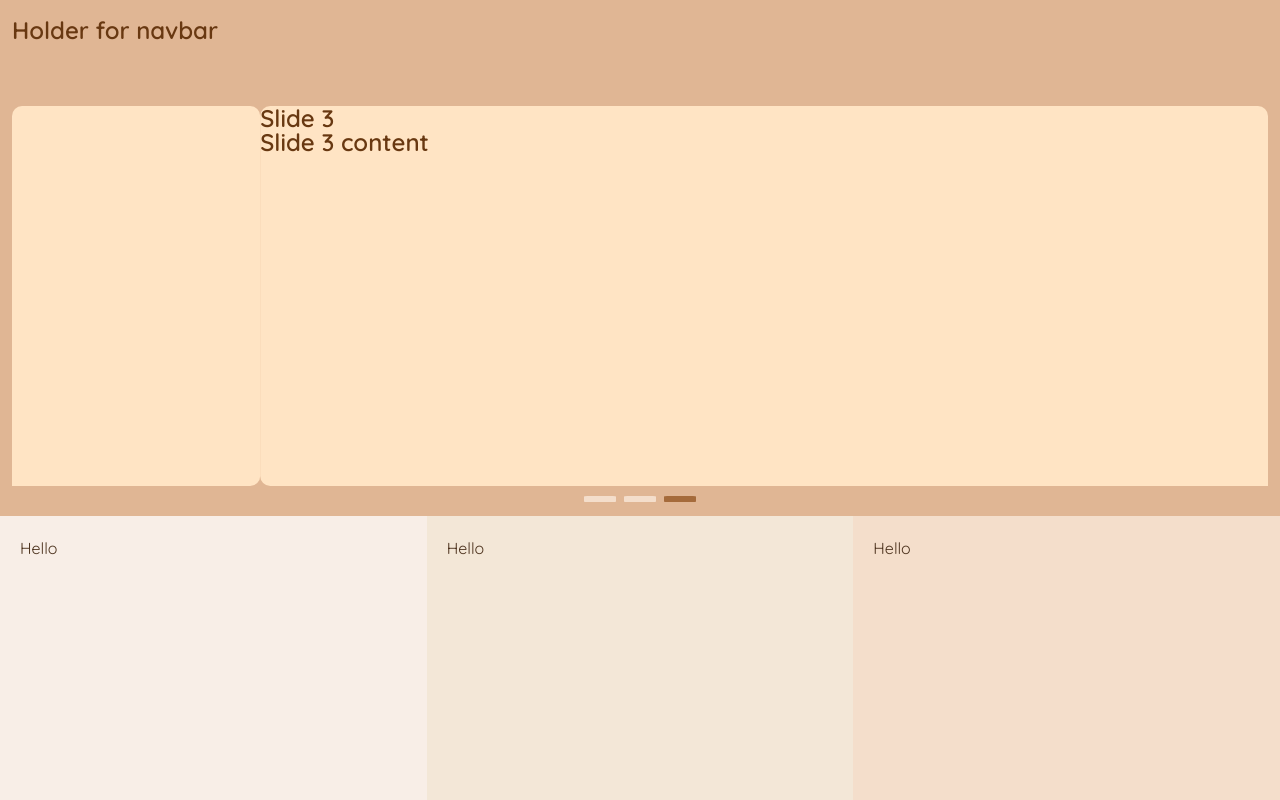
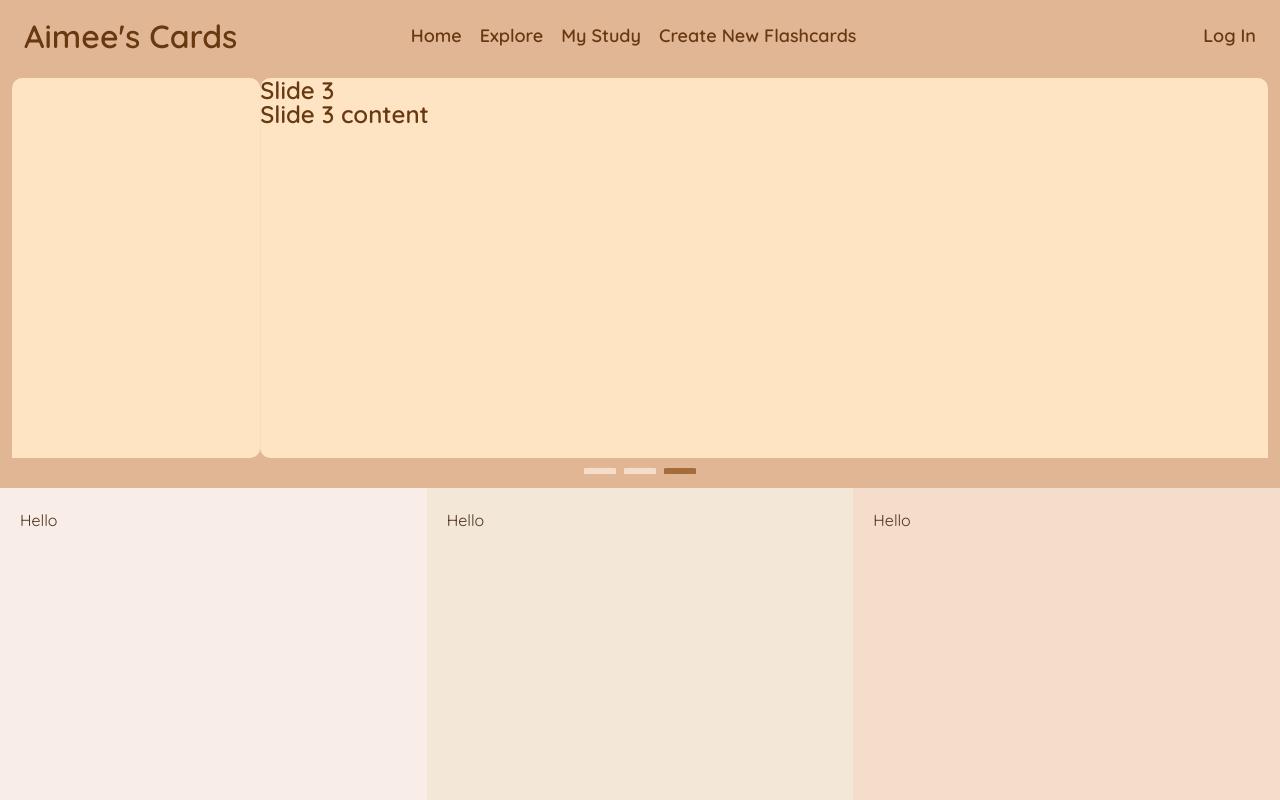
Before and after one commit to AimeeHa/Flashcards, a React (Vite) app in the folder flashcard-react/: page / in a window 1280 px wide. Built offline with nearby package versions, Linux system fonts and the light colour scheme.

Commit message:
added Navbar files and included to main App - no actual Navbar links

```diff
--- a/flashcard-react/src/App.css
+++ b/flashcard-react/src/App.css
@@ -1,16 +1,6 @@
 /* color testing */
 * {
   margin: 0;
-}
-
-/* temp TO BE CHANGED */
-.temp {
-  background-color: #e0b694;
-  color: #683811;
-  font-weight: 600;
-  font-size: 24px;
-  padding: 18px 12px 12px;
-  height: 64px;
 }
 
 #homepage {
--- a/flashcard-react/src/App.tsx
+++ b/flashcard-react/src/App.tsx
@@ -1,12 +1,15 @@
 // import { useState } from 'react';
 import './App.css';
 import Slideshow from './Slideshow';
+import Navbar from './Navbar';
 
 function App() {
   return (
     <>
       <div id="homepage">
-        <div className="temp">Holder for navbar</div>
+        <div>
+          <Navbar></Navbar>
+        </div>
         <div id="banner">
           <Slideshow></Slideshow>
         </div>
--- /dev/null
+++ b/flashcard-react/src/Navbar.css
@@ -0,0 +1,37 @@
+.navbarRoot {
+  display: flex;
+  flex-direction: row;
+  justify-content: space-between;
+  background-color: #e0b694;
+  color: #683811;
+  font-weight: 600;
+  font-size: 24px;
+  padding: 18px 24px 12px;
+  height: 36px;
+  align-items: center;
+}
+
+#aimee {
+  font-size: 32px;
+}
+
+.navButtons {
+  display: flex;
+  flex-direction: row;
+  gap: 18px;
+  flex-grow: 1;
+  justify-content: center;
+}
+
+a {
+  text-decoration: none;
+  color: #683811;
+  font-weight: 600;
+  font-size: 18px;
+}
+
+.loginButtons {
+  display: flex;
+  flex-direction: row-reverse;
+  flex-grow: 0.5;
+}
--- /dev/null
+++ b/flashcard-react/src/Navbar.tsx
@@ -0,0 +1,20 @@
+import './Navbar.css';
+
+function Navbar() {
+  return (
+    <nav className="navbarRoot">
+      <div id="aimee">Aimee's Cards</div>
+      <div className="navButtons">
+        <a href="/">Home</a>
+        <a href="/">Explore</a>
+        <a href="/">My Study</a>
+        <a href="/">Create New Flashcards</a>
+      </div>
+      <div className="loginButtons">
+        <a href="/">Log In</a>
+      </div>
+    </nav>
+  );
+}
+
+export default Navbar;
```
